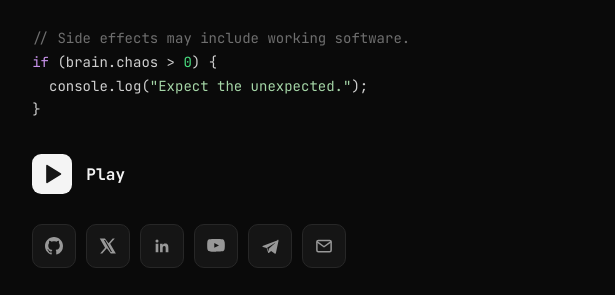
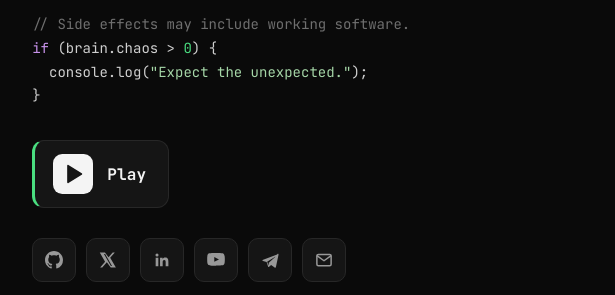
Before and after one commit to Harindu0/Protfilio-Web, a plain HTML site: page index.html in a window 1280 px wide. Shown: the part 335-630 px from the top of the page, 103-718 px from the left. Drawn offline with Linux system fonts and the light colour scheme.

Commit message:
Modify play button to include type attribute
Updated the play button to include a type attribute and adjusted the comment for clarity.

```diff
--- a/index.html
+++ b/index.html
@@ -33,8 +33,8 @@
   console.log(<span class="s">"Expect the unexpected."</span>);
 }</code></pre>
 
-        <!-- CHANGED: Replaced "PoopPoop" with "Play" and added an ID for the modal trigger -->
-        <button class="project-card" id="playGameBtn" style="border: none; background: none; padding: 0; text-align: left; cursor: pointer;">
+               <!-- Play Button (Now uses your exact original CSS) -->
+        <button class="project-card" id="playGameBtn" type="button">
           <span class="project-icon" aria-hidden="true">
             <svg viewBox="0 0 48 48" xmlns="http://www.w3.org/2000/svg">
               <rect width="48" height="48" rx="11" fill="#f4f4f4"/>
```
